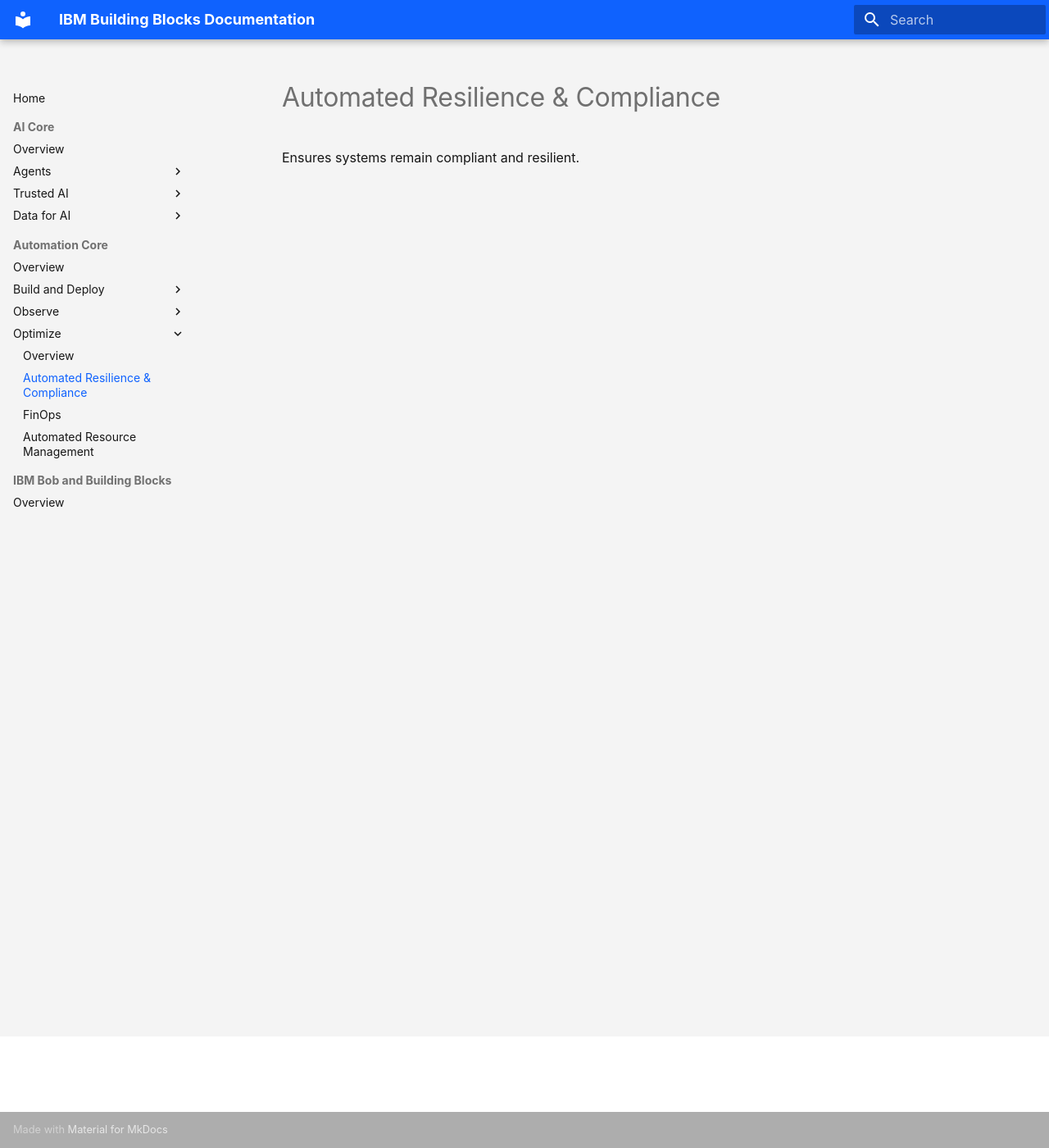
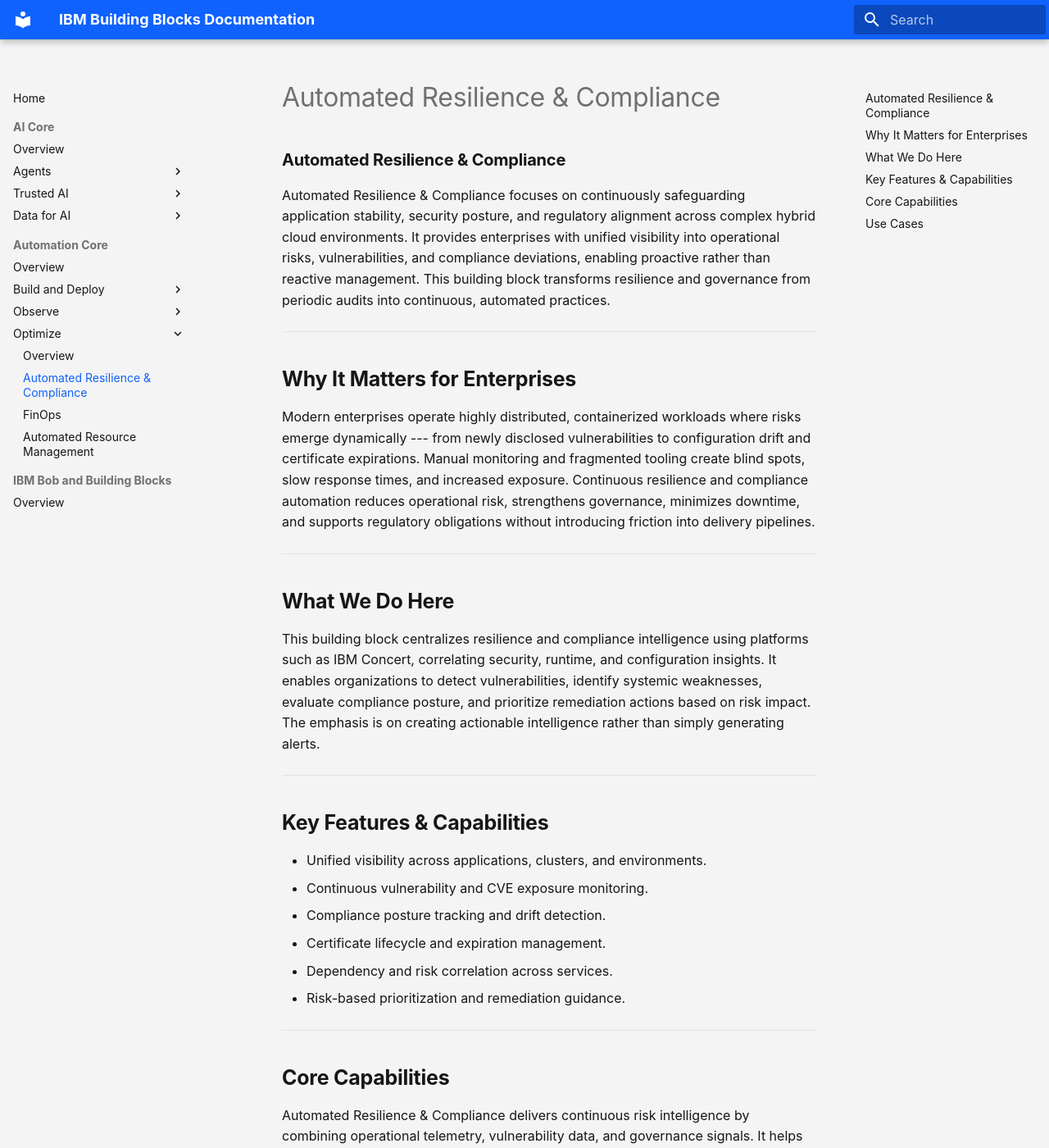
Before and after one commit to ibm-self-serve-assets/building-blocks-docs, an MkDocs documentation site: the page built from docs-src/automation-core/optimize/automated-resilience.md, in a window 1280 px wide and 1400 px high. Shown: the whole window at 82% size. Built offline with MkDocs 1.6.1 and Material for MkDocs 9.7.7, drawn with Linux system fonts in a browser that asks for light colours; some of the changed text lies outside the part shown.

Commit message:
Update automated-resilience.md

```diff
--- a/docs-src/automation-core/optimize/automated-resilience.md
+++ b/docs-src/automation-core/optimize/automated-resilience.md
@@ -1,3 +1,71 @@
-# Automated Resilience & Compliance
+### **Automated Resilience & Compliance**
 
-Ensures systems remain compliant and resilient.
+Automated Resilience & Compliance focuses on continuously safeguarding
+application stability, security posture, and regulatory alignment across
+complex hybrid cloud environments. It provides enterprises with unified
+visibility into operational risks, vulnerabilities, and compliance
+deviations, enabling proactive rather than reactive management. This
+building block transforms resilience and governance from periodic audits
+into continuous, automated practices.
+
+------------------------------------------------------------------------
+
+## **Why It Matters for Enterprises**
+
+Modern enterprises operate highly distributed, containerized workloads
+where risks emerge dynamically --- from newly disclosed vulnerabilities
+to configuration drift and certificate expirations. Manual monitoring
+and fragmented tooling create blind spots, slow response times, and
+increased exposure. Continuous resilience and compliance automation
+reduces operational risk, strengthens governance, minimizes downtime,
+and supports regulatory obligations without introducing friction into
+delivery pipelines.
+
+------------------------------------------------------------------------
+
+## **What We Do Here**
+
+This building block centralizes resilience and compliance intelligence
+using platforms such as IBM Concert, correlating security, runtime, and
+configuration insights. It enables organizations to detect
+vulnerabilities, identify systemic weaknesses, evaluate compliance
+posture, and prioritize remediation actions based on risk impact. The
+emphasis is on creating actionable intelligence rather than simply
+generating alerts.
+
+------------------------------------------------------------------------
+
+## **Key Features & Capabilities**
+
+-   Unified visibility across applications, clusters, and environments.
+-   Continuous vulnerability and CVE exposure monitoring.
+-   Compliance posture tracking and drift detection.
+-   Certificate lifecycle and expiration management.
+-   Dependency and risk correlation across services.
+-   Risk-based prioritization and remediation guidance.
+
+------------------------------------------------------------------------
+
+## **Core Capabilities**
+
+Automated Resilience & Compliance delivers continuous risk intelligence
+by combining operational telemetry, vulnerability data, and governance
+signals. It helps enterprises understand not only *what is wrong*, but
+also *why it matters* and *where to act first*. By correlating
+application dependencies, infrastructure conditions, and security
+findings, it enables more accurate impact analysis and faster
+decision-making.
+
+------------------------------------------------------------------------
+
+## **Use Cases**
+
+Organizations typically adopt this capability to:
+
+-   Continuously detect and assess CVE exposure across workloads.
+-   Identify compliance drift across Kubernetes / OpenShift
+    environments.
+-   Prevent outages caused by expired or mismanaged certificates.
+-   Map vulnerabilities to affected applications and business services.
+-   Prioritize remediation based on risk severity and blast radius.
+-   Improve audit readiness through continuous compliance tracking.
```
